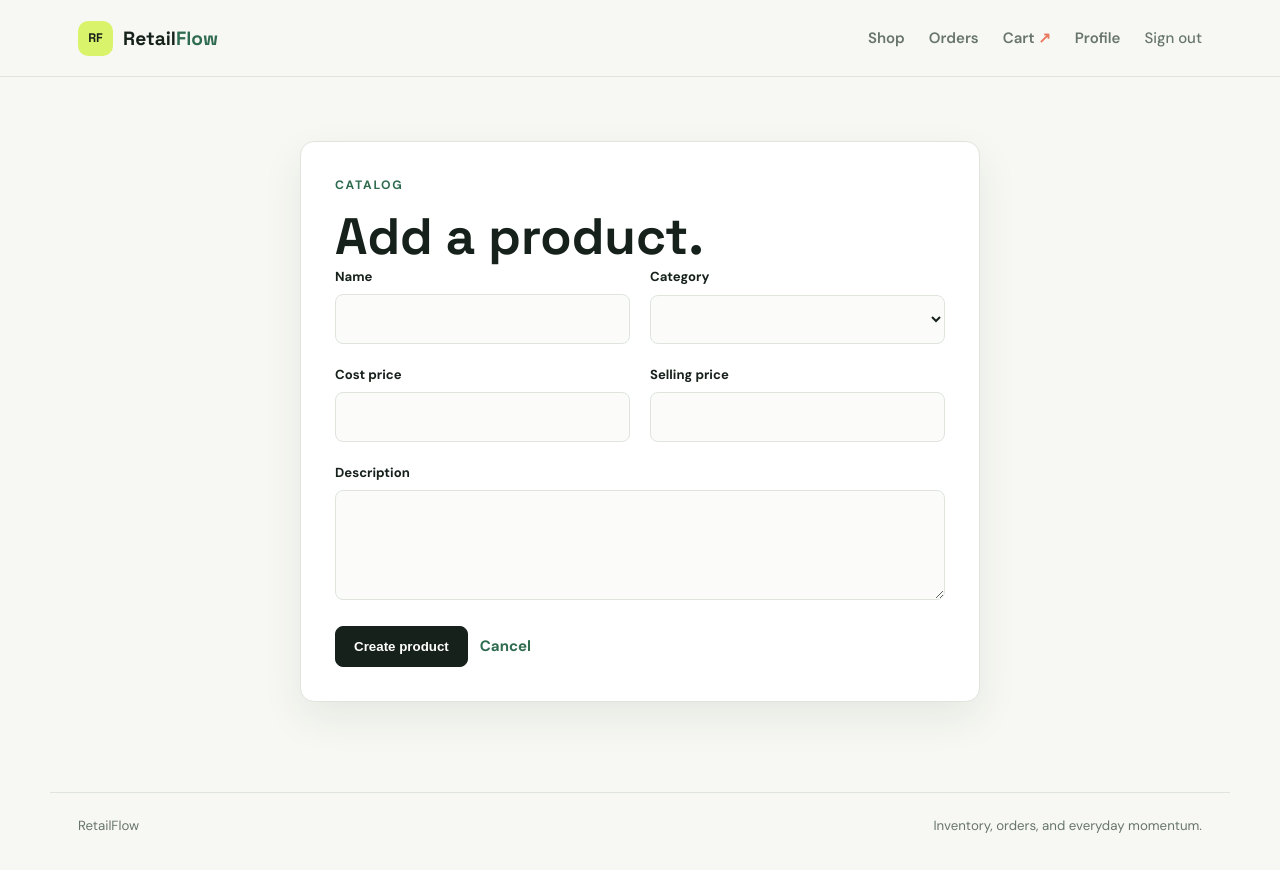
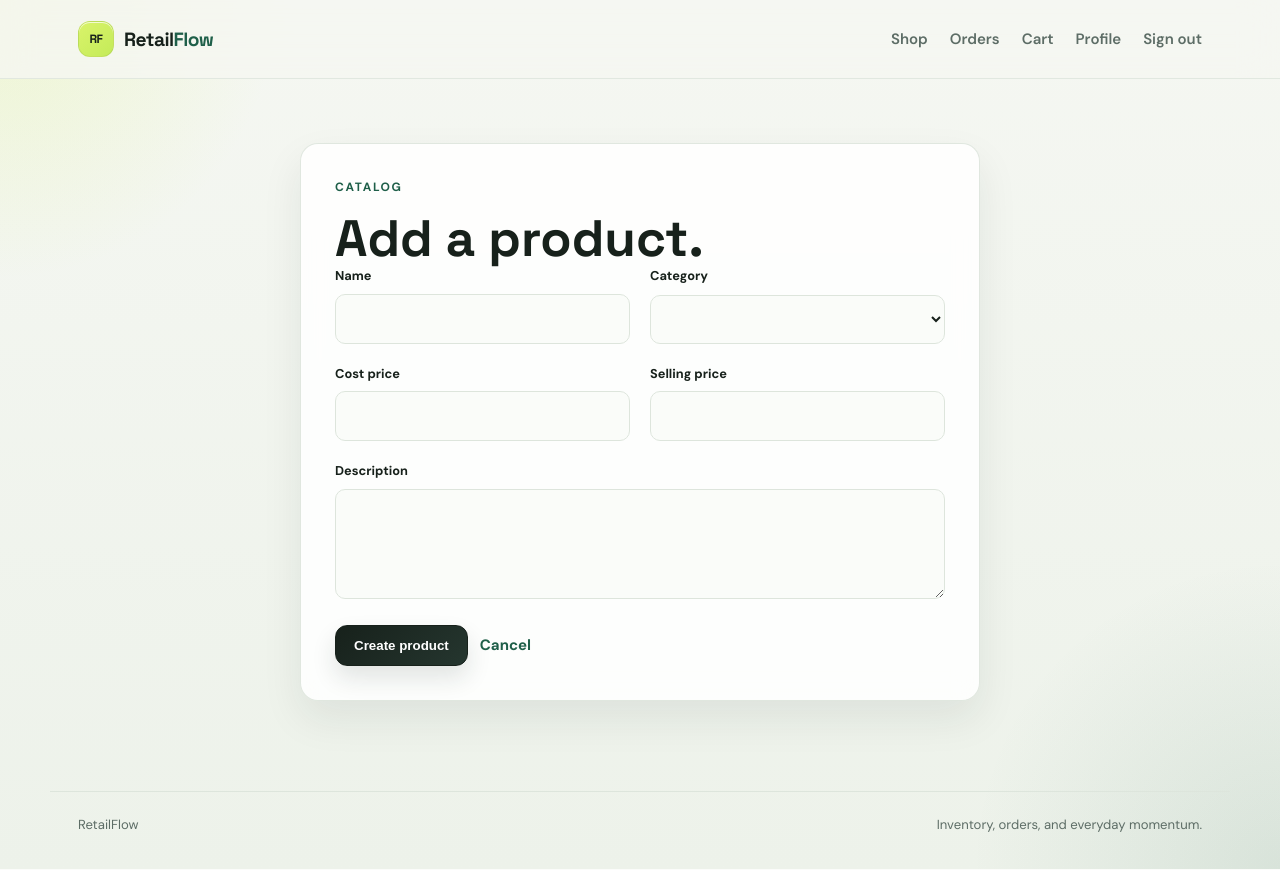
Before and after one commit to RaviVeluri17/RetailMate, a Django app: page /products/create_product/ in a window 1280 px wide. Run offline with Django 5.2, Linux system fonts and the light colour scheme; the visitor is signed in with stand-in values (Sample User, id 1); data that the repository does not hold is empty.

Commit message:
Improved uI

```diff
--- a/static/css/style.css
+++ b/static/css/style.css
@@ -1,72 +1,417 @@
 @import url('https://fonts.googleapis.com/css2?family=DM+Sans:wght@400;500;600;700&family=Space+Grotesk:wght@500;600;700&display=swap');
 
-:root { --ink: #17211b; --muted: #68756d; --paper: #f7f8f3; --surface: #fff; --line: #dfe5dd; --leaf: #2f6b4f; --lime: #d9f36a; --coral: #e9785d; --shadow: 0 16px 40px rgba(31, 52, 38, .08); }
+:root {
+  --ink: #17211b;
+  --muted: #5d6d66;
+  --paper: #f3f5ef;
+  --paper-strong: #edf2ea;
+  --surface: rgba(255, 255, 255, 0.86);
+  --line: #dde5dc;
+  --leaf: #1f5f49;
+  --leaf-soft: #eaf6ee;
+  --lime: #d9f36a;
+  --lime-deep: #c4eb59;
+  --coral: #e9775d;
+  --shadow: 0 18px 40px rgba(25, 42, 33, 0.08);
+}
+
 * { box-sizing: border-box; }
-body { margin: 0; color: var(--ink); background: var(--paper); font: 15px/1.6 'DM Sans', sans-serif; }
-h1, h2, h3, h4 { margin: 0; font-family: 'Space Grotesk', sans-serif; letter-spacing: 0; line-height: 1.1; }
-h1 { font-size: clamp(2rem, 4vw, 3.6rem); }
-h2 { font-size: 1.7rem; }
-p { color: var(--muted); }
+html { scroll-behavior: smooth; }
+body {
+  margin: 0;
+  color: var(--ink);
+  background:
+    radial-gradient(circle at top left, rgba(217, 243, 106, 0.24), transparent 18%),
+    radial-gradient(circle at bottom right, rgba(31, 95, 73, 0.10), transparent 20%),
+    linear-gradient(180deg, #f5f7f2 0%, #edf2ea 100%);
+  font: 15px/1.6 'DM Sans', sans-serif;
+}
+
+h1, h2, h3, h4 { margin: 0; font-family: 'Space Grotesk', sans-serif; line-height: 1.08; }
+h1 { font-size: clamp(2.2rem, 4vw, 4rem); }
+h2 { font-size: clamp(1.5rem, 2.7vw, 2.2rem); }
+h3 { font-size: 1.2rem; }
+p { margin: 0; color: var(--muted); }
 a { color: inherit; text-decoration: none; }
-.site-header { position: sticky; top: 0; z-index: 5; background: rgba(247, 248, 243, .92); border-bottom: 1px solid var(--line); backdrop-filter: blur(16px); }
-.nav-shell { max-width: 1180px; margin: auto; min-height: 76px; padding: 0 28px; display: flex; align-items: center; justify-content: space-between; gap: 24px; }
-.brand { display: flex; align-items: center; gap: 10px; font: 700 1.2rem 'Space Grotesk', sans-serif; }
-.brand-mark { display: grid; place-items: center; width: 35px; height: 35px; color: var(--ink); background: var(--lime); border-radius: 10px; font-size: .78rem; }
+img { max-width: 100%; display: block; }
+
+.site-header {
+  position: sticky;
+  top: 0;
+  z-index: 20;
+  background: rgba(245, 247, 242, 0.8);
+  border-bottom: 1px solid rgba(221, 229, 220, 0.8);
+  backdrop-filter: blur(18px);
+}
+
+.nav-shell {
+  max-width: 1180px;
+  margin: auto;
+  min-height: 78px;
+  padding: 0 28px;
+  display: flex;
+  align-items: center;
+  justify-content: space-between;
+  gap: 24px;
+}
+
+.brand {
+  display: inline-flex;
+  align-items: center;
+  gap: 10px;
+  font: 700 1.2rem 'Space Grotesk', sans-serif;
+  letter-spacing: -0.03em;
+}
+
+.brand-mark {
+  display: grid;
+  place-items: center;
+  width: 36px;
+  height: 36px;
+  color: var(--ink);
+  background: linear-gradient(135deg, var(--lime), var(--lime-deep));
+  border: 1px solid rgba(23, 33, 27, 0.08);
+  border-radius: 12px;
+  font-size: 0.75rem;
+  box-shadow: inset 0 1px 0 rgba(255,255,255,0.7);
+}
+
 .brand-accent { color: var(--leaf); }
-.nav-links { display: flex; align-items: center; gap: 24px; color: var(--muted); font-weight: 600; }
-.nav-links a:hover { color: var(--ink); }
+
+.nav-links {
+  display: flex;
+  align-items: center;
+  gap: 22px;
+  color: var(--muted);
+  font-weight: 600;
+}
+
+.nav-links a {
+  position: relative;
+  padding: 8px 0;
+  transition: color 0.2s ease;
+}
+
+.nav-links a::after {
+  content: "";
+  position: absolute;
+  left: 0;
+  bottom: 0;
+  width: 100%;
+  height: 2px;
+  background: var(--leaf);
+  transform: scaleX(0);
+  transform-origin: left;
+  transition: transform 0.2s ease;
+}
+
+.nav-links a:hover,
+.nav-links a:focus-visible { color: var(--ink); }
+.nav-links a:hover::after,
+.nav-links a:focus-visible::after { transform: scaleX(1); }
+
 .nav-cart:after { content: ' ↗'; color: var(--coral); }
-.nav-muted { color: var(--muted); font-weight: 500; }
-.nav-toggle { display: none; border: 0; background: transparent; padding: 8px; }
-.nav-toggle span { display: block; width: 22px; height: 2px; margin: 4px; background: var(--ink); }
-.page-shell { max-width: 1180px; min-height: calc(100vh - 135px); margin: auto; padding: 64px 28px 90px; }
-.site-footer { max-width: 1180px; margin: auto; padding: 22px 28px 34px; display: flex; justify-content: space-between; border-top: 1px solid var(--line); color: var(--muted); font-size: .83rem; }
-.eyebrow { margin: 0 0 14px; color: var(--leaf); font-size: .76rem; font-weight: 700; letter-spacing: .14em; text-transform: uppercase; }
-.page-heading { display: flex; align-items: end; justify-content: space-between; gap: 20px; margin-bottom: 40px; }
-.page-heading p { max-width: 520px; margin: 12px 0 0; }
-.button { display: inline-flex; align-items: center; justify-content: center; gap: 8px; padding: 12px 18px; border: 1px solid var(--ink); border-radius: 8px; background: var(--ink); color: #fff; font-weight: 700; cursor: pointer; transition: transform .2s, background .2s; }
-.button:hover { transform: translateY(-2px); background: var(--leaf); }
+.nav-muted { color: var(--muted); }
+
+.nav-toggle {
+  display: none;
+  border: 0;
+  background: transparent;
+  padding: 8px;
+}
+
+.nav-toggle span {
+  display: block;
+  width: 22px;
+  height: 2px;
+  margin: 4px;
+  background: var(--ink);
+  border-radius: 99px;
+}
+
+.page-shell {
+  max-width: 1180px;
+  min-height: calc(100vh - 152px);
+  margin: auto;
+  padding: 64px 28px 90px;
+}
+
+.site-footer {
+  max-width: 1180px;
+  margin: auto;
+  padding: 22px 28px 34px;
+  display: flex;
+  justify-content: space-between;
+  gap: 20px;
+  border-top: 1px solid var(--line);
+  color: var(--muted);
+  font-size: 0.82rem;
+}
+
+.eyebrow {
+  margin: 0 0 14px;
+  color: var(--leaf);
+  font-size: 0.75rem;
+  font-weight: 700;
+  letter-spacing: 0.14em;
+  text-transform: uppercase;
+}
+
+.page-heading {
+  display: flex;
+  align-items: flex-end;
+  justify-content: space-between;
+  gap: 20px;
+  margin-bottom: 40px;
+}
+
+.page-heading p { max-width: 560px; margin-top: 12px; }
+
+.button {
+  display: inline-flex;
+  align-items: center;
+  justify-content: center;
+  gap: 8px;
+  padding: 12px 18px;
+  border: 1px solid var(--ink);
+  border-radius: 12px;
+  background: linear-gradient(135deg, var(--ink), #25362f);
+  color: #fff;
+  font-weight: 700;
+  cursor: pointer;
+  transition: transform .2s ease, box-shadow .2s ease, background .2s ease;
+  box-shadow: 0 12px 24px rgba(25, 42, 33, 0.12);
+}
+
+.button:hover,
+.button:focus-visible {
+  transform: translateY(-2px);
+  box-shadow: 0 18px 30px rgba(25, 42, 33, 0.18);
+  background: linear-gradient(135deg, var(--leaf), #2b6d4d);
+}
+
 .button-small { padding: 8px 14px; }
-.button-secondary { background: transparent; color: var(--ink); border-color: var(--line); }
-.button-danger { background: var(--coral); border-color: var(--coral); }
+.button-secondary {
+  background: rgba(255,255,255,0.7);
+  border-color: var(--line);
+  color: var(--ink);
+  box-shadow: none;
+}
+.button-secondary:hover,
+.button-secondary:focus-visible {
+  background: rgba(255,255,255,0.95);
+}
+.button-danger { background: linear-gradient(135deg, var(--coral), #c95546); border-color: transparent; }
 .button-link { color: var(--leaf); font-weight: 700; }
-.surface { background: var(--surface); border: 1px solid var(--line); border-radius: 14px; box-shadow: var(--shadow); }
+
+.surface,
+.card {
+  background: var(--surface);
+  border: 1px solid rgba(221, 229, 220, 0.9);
+  border-radius: 18px;
+  box-shadow: var(--shadow);
+  backdrop-filter: blur(12px);
+}
+
 .grid { display: grid; gap: 18px; }
 .product-grid { grid-template-columns: repeat(auto-fit, minmax(220px, 1fr)); }
-.card { padding: 22px; }
-.card-kicker { color: var(--muted); font-size: .78rem; text-transform: uppercase; letter-spacing: .08em; }
-.price { font: 700 1.35rem 'Space Grotesk', sans-serif; }
+.card {
+  position: relative;
+  overflow: hidden;
+  padding: 22px;
+  transition: transform 0.2s ease, box-shadow 0.2s ease;
+}
+
+.card::before {
+  content: "";
+  position: absolute;
+  inset: 0 0 auto 0;
+  height: 4px;
+  background: linear-gradient(90deg, var(--lime) 0%, var(--leaf) 100%);
+}
+
+.card:hover,
+.card:focus-visible {
+  transform: translateY(-4px);
+  box-shadow: 0 22px 45px rgba(25,42,33,0.12);
+}
+
+.card-kicker {
+  color: var(--muted);
+  font-size: 0.74rem;
+  letter-spacing: 0.08em;
+  text-transform: uppercase;
+}
+
+.price {
+  font: 700 1.35rem 'Space Grotesk', sans-serif;
+  color: var(--ink);
+}
+
 .muted { color: var(--muted); }
-.form-shell { max-width: 680px; margin: 0 auto; padding: 34px; }
+
+.form-shell {
+  max-width: 680px;
+  margin: 0 auto;
+  padding: 34px;
+}
+
 .form-grid { display: grid; grid-template-columns: 1fr 1fr; gap: 20px; }
 .field { display: grid; gap: 7px; }
 .field-wide { grid-column: 1 / -1; }
-label { font-size: .82rem; font-weight: 700; }
-input, textarea, select { width: 100%; padding: 12px 13px; color: var(--ink); background: #fbfcfa; border: 1px solid var(--line); border-radius: 8px; font: inherit; }
+label { font-size: 0.8rem; font-weight: 700; }
+input, textarea, select {
+  width: 100%;
+  padding: 12px 13px;
+  color: var(--ink);
+  background: rgba(250, 252, 249, 0.9);
+  border: 1px solid var(--line);
+  border-radius: 10px;
+  font: inherit;
+  transition: border-color 0.2s ease, box-shadow 0.2s ease;
+}
 textarea { min-height: 110px; resize: vertical; }
-input:focus, textarea:focus, select:focus { outline: 3px solid rgba(217, 243, 106, .55); border-color: var(--leaf); }
-.form-actions { display: flex; align-items: center; gap: 12px; margin-top: 26px; }
-.flash { padding: 13px 16px; background: #eef8d5; border: 1px solid #d1e895; border-radius: 8px; }
-.flash-stack { display: grid; gap: 10px; margin-bottom: 24px; }
-.empty-state { padding: 54px 24px; text-align: center; }
+input:focus, textarea:focus, select:focus {
+  outline: none;
+  border-color: var(--leaf);
+  box-shadow: 0 0 0 4px rgba(217, 243, 106, 0.35);
+}
+.form-actions {
+  display: flex;
+  align-items: center;
+  flex-wrap: wrap;
+  gap: 12px;
+  margin-top: 26px;
+}
+
+.flash {
+  padding: 13px 16px;
+  background: linear-gradient(135deg, #edf9d8, #edf1dd);
+  border: 1px solid rgba(146, 182, 60, 0.35);
+  border-radius: 12px;
+  color: #2a4d2b;
+  font-weight: 600;
+}
+.flash-stack {
+  display: grid;
+  gap: 10px;
+  margin-bottom: 24px;
+}
+
+.empty-state {
+  padding: 54px 24px;
+  text-align: center;
+  background: rgba(255,255,255,0.7);
+}
 .empty-state p { margin-bottom: 24px; }
+
 .table-wrap { overflow-x: auto; }
 table { width: 100%; border-collapse: collapse; }
 th, td { padding: 16px 18px; text-align: left; border-bottom: 1px solid var(--line); }
-th { color: var(--muted); font-size: .74rem; letter-spacing: .08em; text-transform: uppercase; }
-.status { display: inline-flex; padding: 5px 10px; border-radius: 99px; background: #edf2ea; color: var(--leaf); font-size: .76rem; font-weight: 700; }
-.status-cancelled { background: #fff0ec; color: #b54f3a; }
-.split { display: grid; grid-template-columns: minmax(0, 1.5fr) minmax(280px, .7fr); gap: 24px; align-items: start; }
-.summary { padding: 26px; position: sticky; top: 100px; }
-.summary-row { display: flex; justify-content: space-between; gap: 18px; padding: 12px 0; border-bottom: 1px solid var(--line); }
-.summary-total { display: flex; justify-content: space-between; padding: 20px 0; font: 700 1.3rem 'Space Grotesk', sans-serif; }
-.item-row { display: grid; grid-template-columns: 1fr auto auto; gap: 18px; align-items: center; padding: 20px; border-bottom: 1px solid var(--line); }
+th {
+  color: var(--muted);
+  font-size: 0.74rem;
+  letter-spacing: 0.08em;
+  text-transform: uppercase;
+}
+tr:last-child td { border-bottom: 0; }
+
+.status {
+  display: inline-flex;
+  padding: 6px 10px;
+  border-radius: 999px;
+  background: #edf6ee;
+  color: var(--leaf);
+  font-size: 0.76rem;
+  font-weight: 700;
+  letter-spacing: 0.02em;
+}
+.status-cancelled {
+  background: #fff0ec;
+  color: #b24d3d;
+}
+
+.split {
+  display: grid;
+  grid-template-columns: minmax(0, 1.5fr) minmax(280px, 0.7fr);
+  gap: 24px;
+  align-items: start;
+}
+.summary {
+  padding: 26px;
+  position: sticky;
+  top: 100px;
+}
+.summary-row {
+  display: flex;
+  justify-content: space-between;
+  gap: 18px;
+  padding: 12px 0;
+  border-bottom: 1px solid var(--line);
+}
+.summary-total {
+  display: flex;
+  justify-content: space-between;
+  padding: 20px 0;
+  font: 700 1.3rem 'Space Grotesk', sans-serif;
+}
+
+.item-row {
+  display: grid;
+  grid-template-columns: minmax(0, 1fr) auto auto;
+  gap: 18px;
+  align-items: center;
+  padding: 20px;
+  border-bottom: 1px solid var(--line);
+}
 .item-row:last-child { border-bottom: 0; }
 .inline-form { display: flex; align-items: center; gap: 8px; }
-.inline-form input { width: 70px; padding: 8px; }
-.danger-zone { border-color: #f2c7bd; }
+.inline-form input { width: 72px; padding: 8px; }
+.danger-zone { border-color: rgba(233, 119, 93, 0.5); }
 .order-list { display: grid; gap: 14px; }
-.order-card { display: flex; justify-content: space-between; gap: 20px; align-items: center; padding: 20px 22px; }
+.order-card {
+  display: flex;
+  justify-content: space-between;
+  gap: 20px;
+  align-items: center;
+  padding: 20px 22px;
+}
 .order-card p { margin: 5px 0 0; }
 
-@media (max-width: 700px) { .nav-shell { min-height: 68px; padding: 0 18px; } .nav-toggle { display: block; } .nav-links { display: none; position: absolute; top: 68px; left: 0; right: 0; padding: 18px; background: var(--paper); border-bottom: 1px solid var(--line); flex-direction: column; align-items: stretch; } .nav-links.is-open { display: flex; } .page-shell { padding: 42px 18px 64px; } .site-footer { padding: 20px 18px 28px; display: block; } .site-footer span { display: block; margin: 4px 0; } .page-heading { display: block; margin-bottom: 28px; } .page-heading .button { margin-top: 18px; } .form-shell { padding: 22px; } .form-grid { grid-template-columns: 1fr; } .field-wide { grid-column: auto; } .split { grid-template-columns: 1fr; } .summary { position: static; } .item-row { grid-template-columns: 1fr auto; } .item-row .item-total { grid-column: 2; grid-row: 1; } .item-row form { grid-column: 1 / -1; } .order-card { align-items: flex-start; flex-direction: column; } }
+@media (max-width: 700px) {
+  .nav-shell { min-height: 68px; padding: 0 18px; }
+  .nav-toggle { display: block; }
+  .nav-links {
+    display: none;
+    position: absolute;
+    top: 68px;
+    left: 0;
+    right: 0;
+    padding: 18px;
+    background: rgba(245,247,242,0.98);
+    border-bottom: 1px solid var(--line);
+    flex-direction: column;
+    align-items: stretch;
+  }
+  .nav-links.is-open { display: flex; }
+  .page-shell { padding: 42px 18px 64px; }
+  .site-footer {
+    padding: 20px 18px 28px;
+    display: block;
+  }
+  .site-footer span { display: block; margin: 4px 0; }
+  .page-heading {
+    display: block;
+    margin-bottom: 28px;
+  }
+  .page-heading .button { margin-top: 18px; }
+  .form-shell { padding: 22px; }
+  .form-grid { grid-template-columns: 1fr; }
+  .field-wide { grid-column: auto; }
+  .split { grid-template-columns: 1fr; }
+  .summary { position: static; }
+  .item-row { grid-template-columns: 1fr auto; }
+  .item-row .item-total { grid-column: 2; grid-row: 1; }
+  .item-row form { grid-column: 1 / -1; }
+  .order-card { align-items: flex-start; flex-direction: column; }
+}
--- a/templates/base.html
+++ b/templates/base.html
@@ -32,14 +32,17 @@
     </header>
     <main class="page-shell">
         {% if messages %}
-            <div class="flash-stack">
-                {% for message in messages %}<div class="flash">{{ message }}</div>{% endfor %}
+            <div class="flash-stack" aria-live="polite">
+                {% for message in messages %}<div class="flash {% if message.tags %}flash-{{ message.tags }}{% endif %}">{{ message }}</div>{% endfor %}
             </div>
         {% endif %}
         {% block content %}
         {% endblock %}
     </main>
-    <footer class="site-footer"><span>RetailFlow</span><span>Inventory, orders, and everyday momentum.</span></footer>
+    <footer class="site-footer">
+        <span>RetailFlow</span>
+        <span>Inventory, orders, and everyday momentum.</span>
+    </footer>
     <script src="{% static 'js/app.js' %}"></script>
 </body>
 </html>
```
